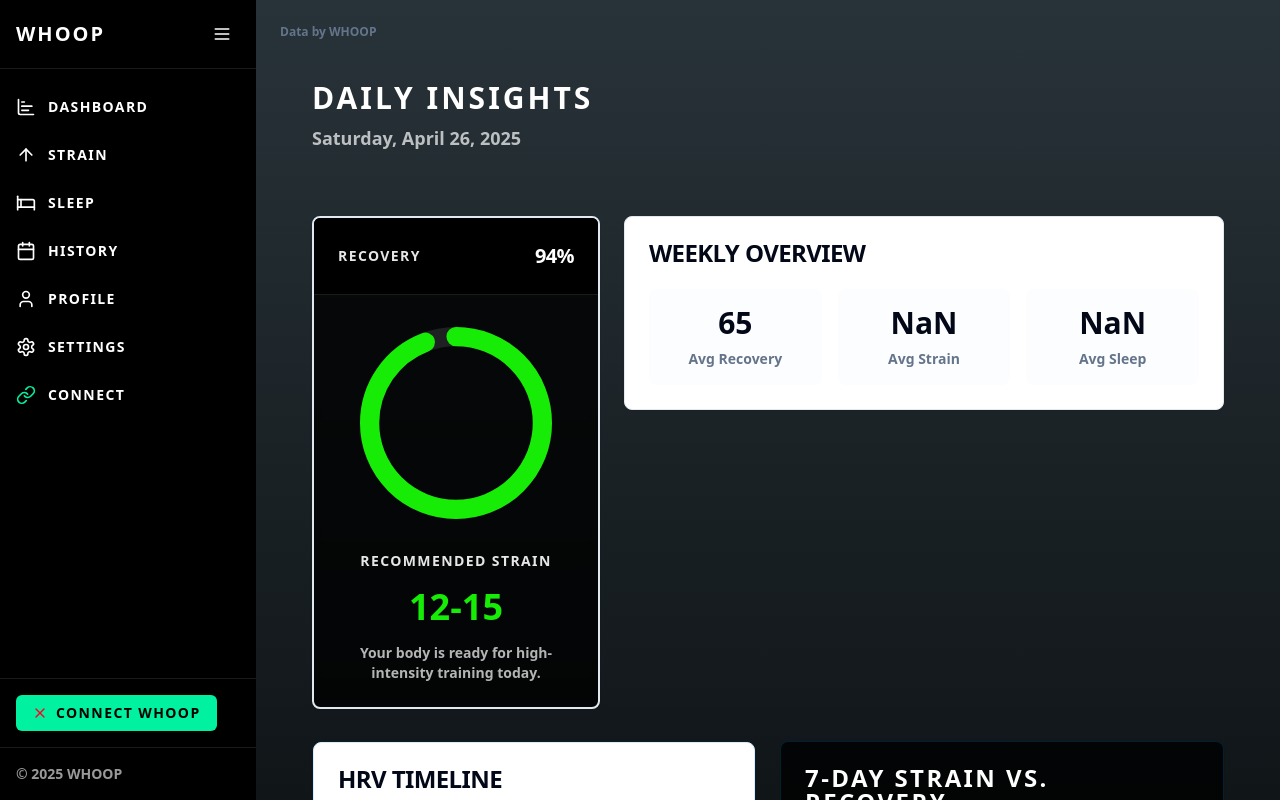
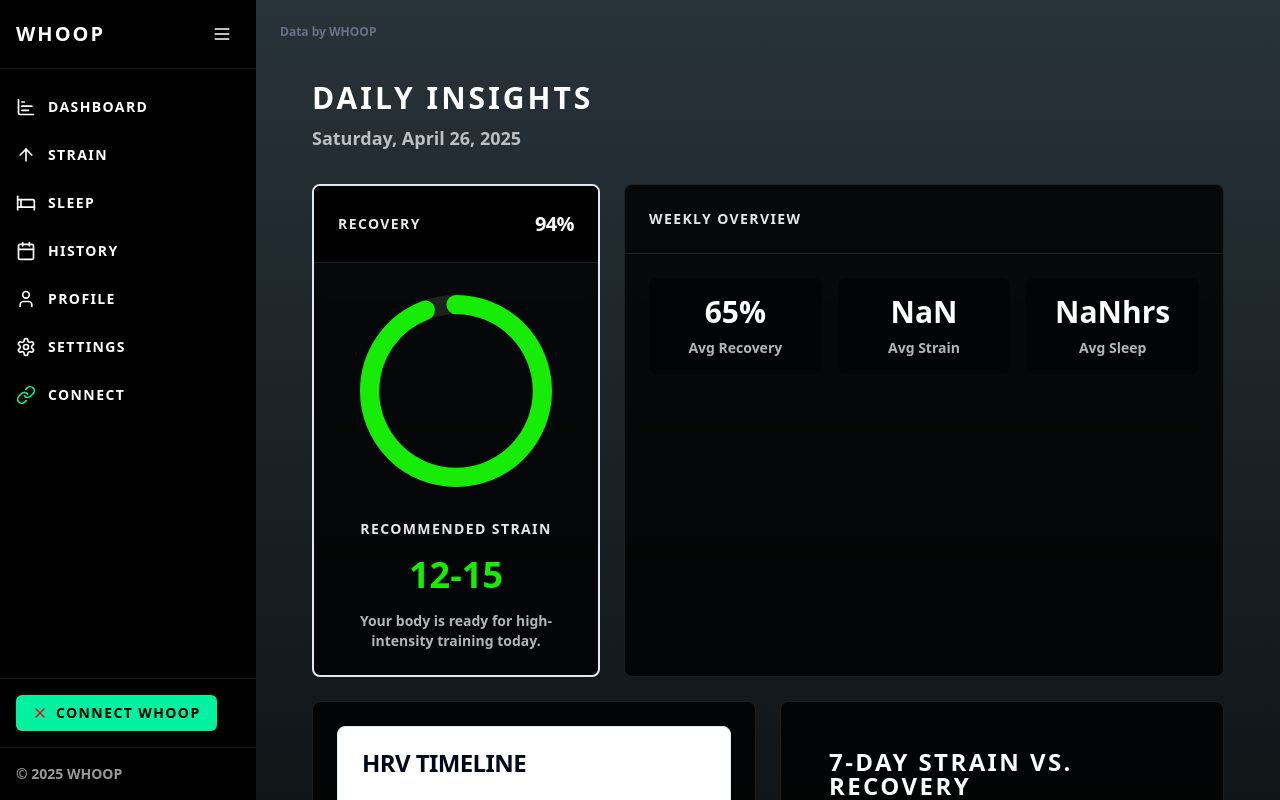
Before and after one commit to atulao/whoop-daily-insight, a React (Vite) app: page / in a window 1280 px wide. Built offline with nearby package versions, Linux system fonts and the light colour scheme.

Commit message:
Refactor: Improve code organization

```diff
--- a/src/components/dashboard/WeeklyOverview.tsx
+++ b/src/components/dashboard/WeeklyOverview.tsx
@@ -14,25 +14,43 @@ interface WeeklyOverviewProps {
 
 const WeeklyOverview: React.FC<WeeklyOverviewProps> = ({ data }) => {
   const metrics = [
-    { label: "Avg Recovery", value: Math.round(data.reduce((acc, curr) => acc + curr.recovery, 0) / data.length) },
-    { label: "Avg Strain", value: Math.round(data.reduce((acc, curr) => acc + curr.strain, 0) / data.length * 10) / 10 },
-    { label: "Avg Sleep", value: Math.round(data.reduce((acc, curr) => acc + curr.sleep, 0) / data.length * 10) / 10 }
+    {
+      label: "Avg Recovery",
+      value: Math.round(data.reduce((acc, curr) => acc + curr.recovery, 0) / data.length),
+      unit: "%"
+    },
+    {
+      label: "Avg Strain",
+      value: Math.round(data.reduce((acc, curr) => acc + curr.strain, 0) / data.length * 10) / 10,
+      unit: ""
+    },
+    {
+      label: "Avg Sleep",
+      value: Math.round(data.reduce((acc, curr) => acc + curr.sleep, 0) / data.length * 10) / 10,
+      unit: "hrs"
+    }
   ];
 
   return (
-    <Card>
-      <CardHeader>
-        <CardTitle>Weekly Overview</CardTitle>
+    <Card className="h-full bg-whoop-black/80 backdrop-blur-sm border-whoop-white/10">
+      <CardHeader className="border-b border-whoop-white/10">
+        <CardTitle className="font-sans text-sm font-bold uppercase tracking-whoop text-whoop-white/90">
+          Weekly Overview
+        </CardTitle>
       </CardHeader>
-      <CardContent>
+      <CardContent className="p-6">
         <div className="grid grid-cols-3 gap-4">
           {metrics.map((metric) => (
             <div
               key={metric.label}
-              className="flex flex-col items-center justify-center p-4 rounded-lg bg-secondary/20 transition-all duration-300 hover:bg-secondary/30"
+              className="flex flex-col items-center justify-center p-4 rounded-lg bg-whoop-black/40"
             >
-              <span className="text-3xl font-bold mb-2">{metric.value}</span>
-              <span className="text-sm text-muted-foreground">{metric.label}</span>
+              <span className="font-din text-3xl font-bold text-whoop-white mb-2">
+                {metric.value}{metric.unit}
+              </span>
+              <span className="font-sans text-sm font-semibold text-whoop-white/70 text-center">
+                {metric.label}
+              </span>
             </div>
           ))}
         </div>
--- a/src/pages/Index.tsx
+++ b/src/pages/Index.tsx
@@ -41,9 +41,8 @@ const Dashboard = () => {
 
   return (
     <MainLayout>
-      <div className="container max-w-7xl mx-auto px-4 sm:px-6 lg:px-8 space-y-8">
-        <header className="flex items-center justify-between py-8">
-          <div>
+      <div className="container max-w-7xl mx-auto px-4 sm:px-6 lg:px-8">
+        <header className="py-8">
           <h1 className="text-3xl font-bold uppercase tracking-whoop text-whoop-white mb-2">Daily Insights</h1>
           <p className="text-lg text-whoop-white/70">
             {new Date().toLocaleDateString(undefined, {
@@ -53,9 +52,10 @@ const Dashboard = () => {
               day: 'numeric'
             })}
           </p>
-          </div>
         </header>
 
+        <div className="grid grid-cols-1 gap-6">
+          {/* Primary Metrics Row */}
           <div className="grid grid-cols-1 lg:grid-cols-3 gap-6">
             <div className="lg:col-span-1">
               <RecoveryCard
@@ -64,23 +64,26 @@ const Dashboard = () => {
                 strainTarget={todayData?.strainTarget}
               />
             </div>
-          <div className="lg:col-span-2">
+            <div className="lg:col-span-2 h-full">
               <WeeklyOverview data={weeklyData} />
             </div>
           </div>
 
+          {/* Charts Row */}
           <div className="grid grid-cols-1 lg:grid-cols-2 gap-6">
-          <div className="bg-whoop-black/80 backdrop-blur-sm border border-whoop-blue/20 rounded-lg shadow-sm">
+            <div className="bg-whoop-black/80 backdrop-blur-sm border border-whoop-white/10 rounded-lg p-6">
               <HrvTimeline data={weeklyData} />
             </div>
-          <div className="bg-whoop-black/80 backdrop-blur-sm border border-whoop-blue/20 rounded-lg shadow-sm">
+            <div className="bg-whoop-black/80 backdrop-blur-sm border border-whoop-white/10 rounded-lg p-6">
               <StrainChart data={weeklyData} />
             </div>
           </div>
 
+          {/* Sleep Analysis Row */}
           <div className="grid grid-cols-1 lg:grid-cols-2 gap-6">
-          <div className="bg-whoop-black/80 backdrop-blur-sm border border-whoop-sleep-blue/20 rounded-lg shadow-sm">
+            <div className="lg:col-span-2">
               <SleepConsistency sleepData={sleepData} />
+            </div>
           </div>
         </div>
       </div>
```
Lines whose indentation alone changed are shown as unchanged.
